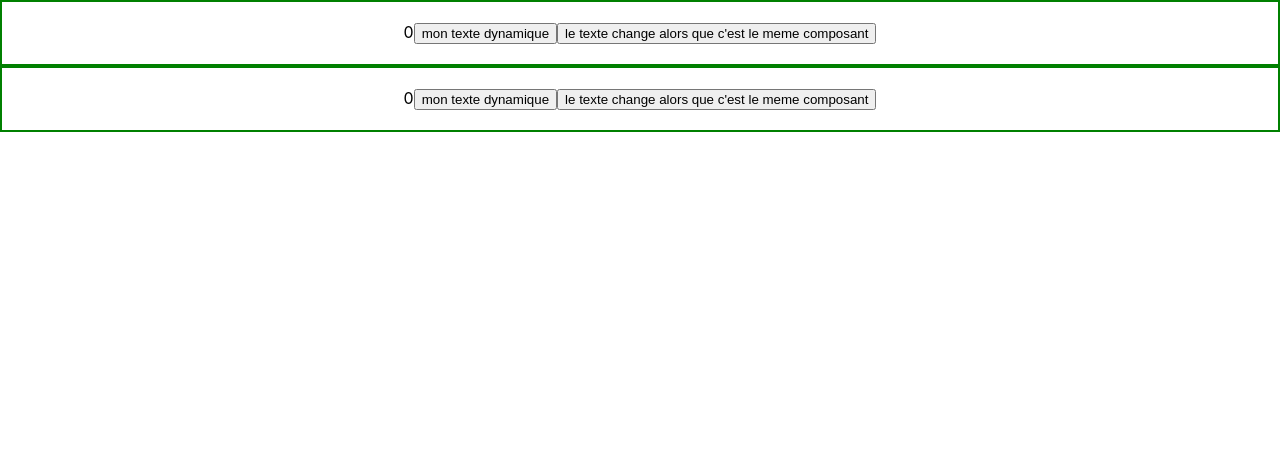
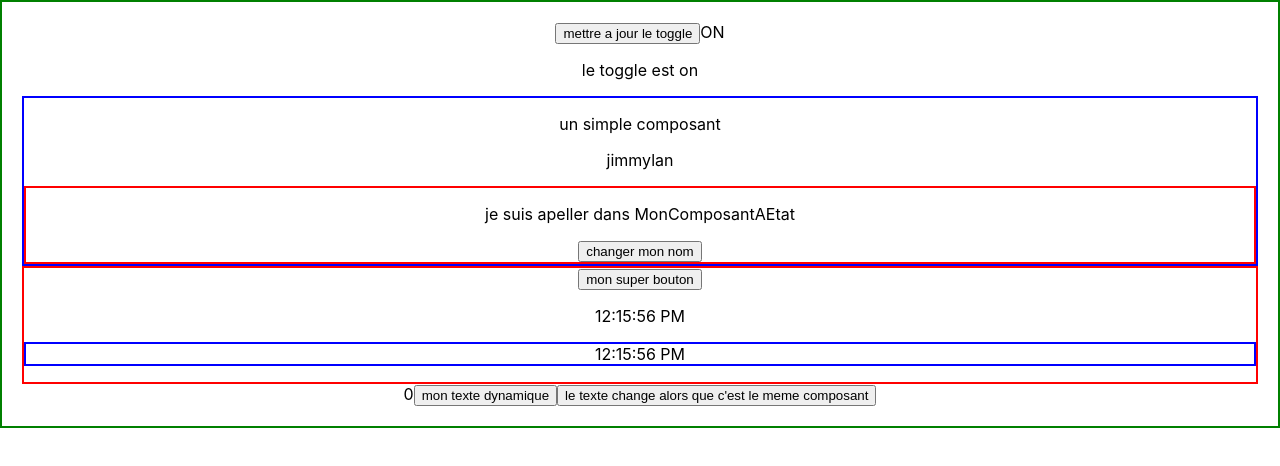
Before and after one commit to JSurquin/exercices-react, a React (Create React App) app: page / in a window 1280 px wide. Shown: the top 466 px of the page. Built offline with nearby package versions, Linux system fonts and the light colour scheme.

Commit message:
refactor:(front) * prepare for students

```diff
--- a/src/App.js
+++ b/src/App.js
@@ -1,36 +1,52 @@
-// import Clock from './components/Clock';
-// import Toggle from './components/Toggle';
-// import MonComposant from './components/MonComposantAEtat';
-import './App.css';
-import React, {useState} from 'react';
-import Button from './components/Button';
-
+import React from 'react'
+import Clock from './components/Clock'
+import Toggle from './components/Toggle'
+import MonComposant from './components/MonComposantAEtat'
+import Button from './components/Button'
+import './App.css'
 
 class App extends React.Component {
-  constructor(props)
-  {
-    super(props);
-    this.state = {count: 0}
-  };
-
-  updateMyCount = () => {
-    this.setState(state => ({count: state.count + 1}))
+  constructor(props) {
+    super(props)
+    // notre déclaration pour le count: 0 par défaut
+    this.state = { count: 0 }
   }
 
-  render()
-  {
+  // notre fonction pour update le count
+  updateMyCount = () => {
+    // cette fonction est propre à React, setState() permet de mettre à jour
+    //l'état initialisé dans le constructeur
+    // ici , nous voyons this.state = {count: 0}, donc this.state.count = 0
+    this.setState((state) => ({ count: state.count + 1 }))
+  }
+
+  style = {
+    monDesign: {
+      border: '2px solid green',
+      padding: 20,
+    },
+  }
+
+  render() {
     return (
-      <div className="App" style={{border: '2px solid green', padding: 20}}>
-      {this.state.count}
-      <Button onClick={() => this.updateMyCount()}>
-        mon texte dynamique
+      <div className="App" style={this.style.monDesign}>
+        {/* Notre composant Toggle */}
+        <Toggle />
+        {/* Notre composant MonComposant */}
+        <MonComposant />
+        {/* Notre composant horloge */}
+        <Clock />
+        {/* notre composant sur l'exercice input OnChange  */}
+        {/* <Input /> */}
+        {/* notre exercice utilisant le composant Button pour incrementer un compteur */}
+        {this.state.count}
+        <Button onClick={() => this.updateMyCount()}>
+          mon texte dynamique
         </Button>
-        <Button>
-        le texte change alors que c'est le meme composant
-        </Button>
-    </div>
+        <Button>le texte change alors que c'est le meme composant</Button>
+      </div>
     )
   }
 }
 
-export default App;
+export default App
--- /dev/null
+++ b/src/AppHooks.jsx
@@ -0,0 +1,18 @@
+import { useState } from 'react'
+import Button from './components/Button'
+
+const AppHooks = () => {
+  const [count, setCount] = useState(0)
+  function updateMyCount() {
+    setCount(count + 1)
+  }
+  return (
+    <div className="App" style={{ border: '2px solid green', padding: 20 }}>
+      {count}
+      <Button onClick={() => updateMyCount()}>mon texte dynamique</Button>
+      <Button>le texte change alors que c'est le meme composant</Button>
+    </div>
+  )
+}
+
+export default AppHooks
--- a/src/components/Button.jsx
+++ b/src/components/Button.jsx
@@ -1,4 +1,4 @@
-const Button = ({onClick, children}) => {
-return <button onClick={onClick}>{children}</button>
+const Button = ({ onClick, children }) => {
+  return <button onClick={onClick}>{children}</button>
 }
-export default Button;
+export default Button
--- a/src/index.js
+++ b/src/index.js
@@ -1,19 +1,19 @@
-import React from 'react';
-import ReactDOM from 'react-dom/client';
-import './index.css';
-import App from './App';
-import App2 from './App';
-import reportWebVitals from './reportWebVitals';
+import React from 'react'
+import ReactDOM from 'react-dom/client'
+import './index.css'
+import App from './App'
+// import AppHooks from './AppHooks'
+import reportWebVitals from './reportWebVitals'
 
-const root = ReactDOM.createRoot(document.getElementById('root'));
+const root = ReactDOM.createRoot(document.getElementById('root'))
 root.render(
   <React.StrictMode>
     <App />
-    <App2/>
+    {/* <AppHooks /> */}
   </React.StrictMode>
-);
+)
 
 // If you want to start measuring performance in your app, pass a function
 // to log results (for example: reportWebVitals(console.log))
 // or send to an analytics endpoint. Learn more: https://bit.ly/CRA-vitals
-reportWebVitals();
+reportWebVitals()
```
Also changed, not shown: src/App2.jsx (deleted, +0 -19 lines), src/components/Clock.jsx (+20 -17 lines), src/components/MonComposantAEtat.jsx (+24 -25 lines), src/components/Toggle.jsx (+20 -21 lines), 1 other file (tests, documents, lock files or other folders).
